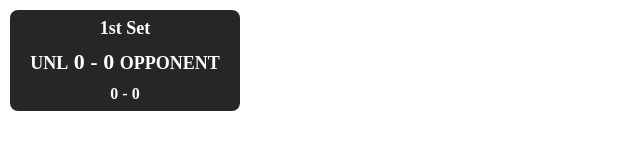
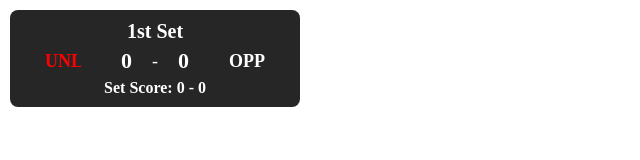
Before and after one commit to zehlers3/scoreBug.github.io, a plain HTML site: page index.html in a window 1280 px wide. Shown: the whole page, without its empty margins (0-640 px from the left). Drawn offline with Linux system fonts and the light colour scheme; no server answers.

Commit message:
Update index.html

```diff
--- a/index.html
+++ b/index.html
@@ -18,31 +18,46 @@
             display: flex;
             flex-direction: column;
             align-items: center;
-            padding: 8px 15px;
+            padding: 10px 20px;
             background: rgba(0, 0, 0, 0.85);
             color: white;
             font-size: 18px;
             border-radius: 8px;
             text-align: center;
-            min-width: 200px;
+            min-width: 250px;
         }
-        .set-number { font-size: 18px; font-weight: bold; margin-bottom: 5px; }
-        .team-name { font-size: 18px; font-weight: bold; text-transform: uppercase; }
-        .nebraska { color: white; }
-        .opponent { color: white; }
-        .score { font-size: 22px; font-weight: bold; margin: 5px 0; }
+        .set-number { font-size: 20px; font-weight: bold; margin-bottom: 5px; }
+        .score-container {
+            display: flex;
+            align-items: center;
+            justify-content: center;
+            width: 100%;
+        }
+        .team-name {
+            font-size: 18px;
+            font-weight: bold;
+            text-transform: uppercase;
+            flex: 1;
+            text-align: center;
+            max-width: 4ch; /* Limit name to 4 characters */
+            overflow: hidden;
+            white-space: nowrap;
+        }
+        .nebraska { color: red; text-align: left; margin-right: 20px; }
+        .opponent { color: white; text-align: right; margin-left: 20px; }
+        .score { font-size: 22px; font-weight: bold; margin: 0 20px; }
         .set-score { font-size: 16px; margin-top: 5px; font-weight: bold; }
     </style>
 </head>
 <body>
     <div class="score-bug">
         <div id="setNumber" class="set-number">1st Set</div>
-        <div class="score">
-            <span class="team-name nebraska">UNL</span>
-            <span id="teamA">0</span> - <span id="teamB">0</span>
-            <span class="team-name opponent" id="opponentName">Opponent</span>
+        <div class="score-container">
+            <span class="team-name nebraska" id="teamNameA">UNL</span>
+            <span id="teamA" class="score">0</span> - <span id="teamB" class="score">0</span>
+            <span class="team-name opponent" id="opponentName">OPP</span>
         </div>
-        <div class="set-score"><span id="teamSetA">0</span> - <span id="teamSetB">0</span></div>
+        <div class="set-score">Set Score: <span id="teamSetA">0</span> - <span id="teamSetB">0</span></div>
     </div>
 
     <script>
@@ -70,9 +85,12 @@
                 document.getElementById("teamSetA").textContent = data.teamSetA || 0;
                 document.getElementById("teamSetB").textContent = data.teamSetB || 0;
 
-                // Update Opponent Name if changed
+                // Update Team Names with Max Length of 4 Characters
                 if (data.opponentName) {
-                    document.getElementById("opponentName").textContent = data.opponentName;
+                    document.getElementById("opponentName").textContent = data.opponentName.substring(0, 4).toUpperCase();
+                }
+                if (data.teamNameA) {
+                    document.getElementById("teamNameA").textContent = data.teamNameA.substring(0, 4).toUpperCase();
                 }
 
                 // Determine the current set number
```
